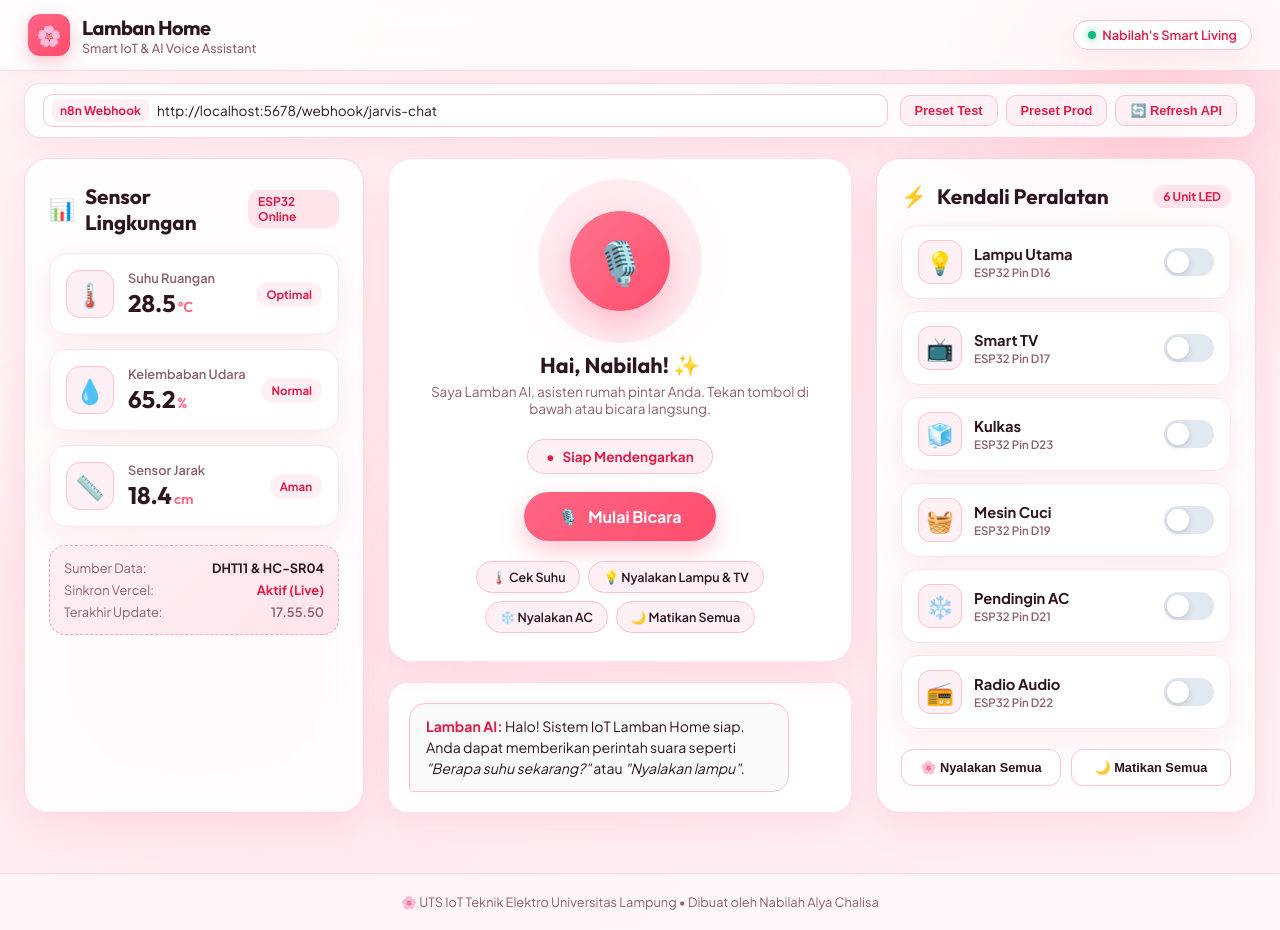
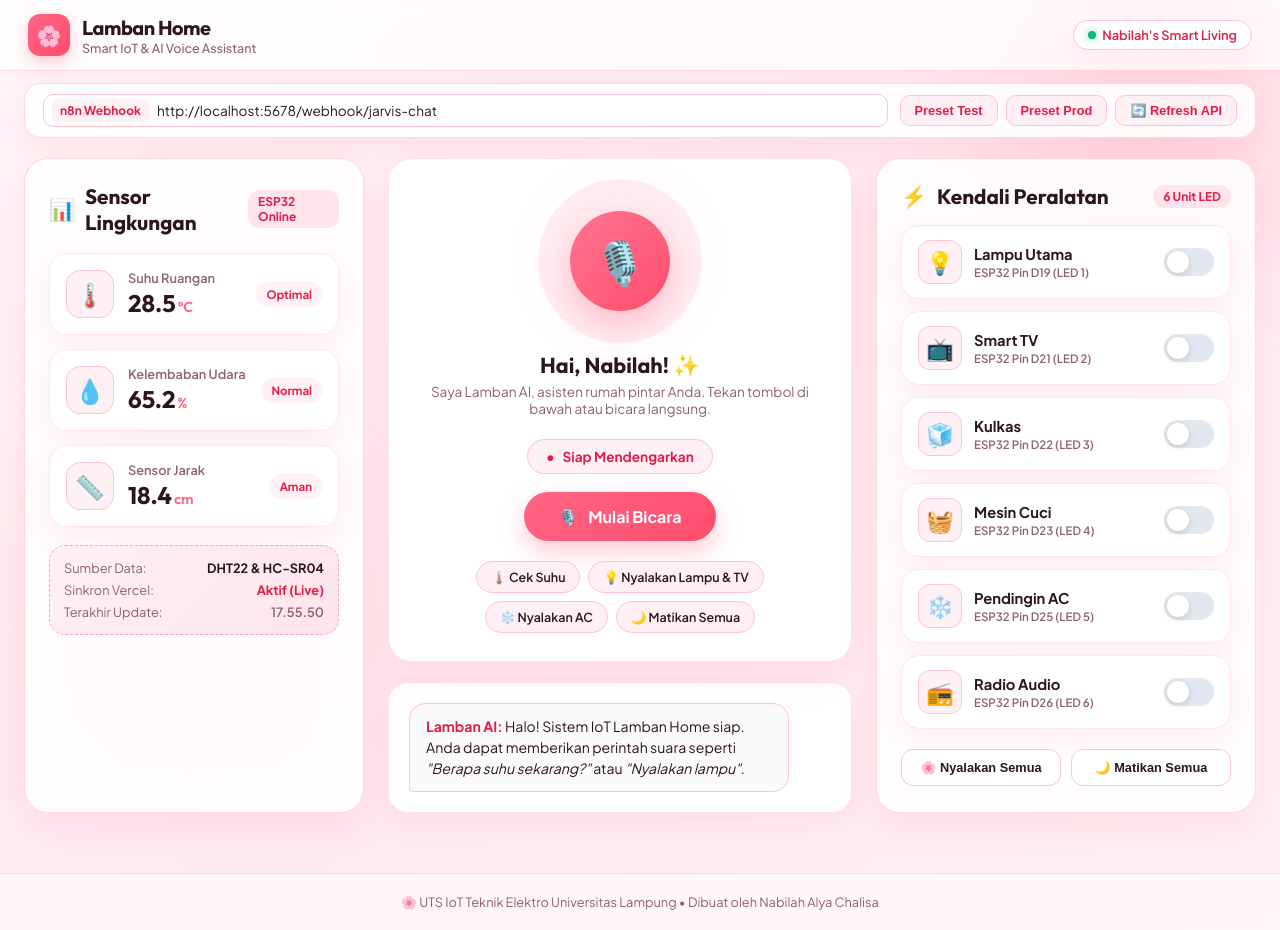
Before and after one commit to nabilachls/IOT, a website: page iin.html in a window 1280 px wide. Drawn offline with Linux system fonts and the light colour scheme; no server answers.

Commit message:
Update exact hardware pins: DHT22 D4, HC-SR04 D5/D18, and LED 1-6 D19-D26

```diff
--- a/iin.html
+++ b/iin.html
@@ -840,7 +840,7 @@
             <div class="sync-box">
                 <div class="sync-row">
                     <span>Sumber Data:</span>
-                    <span style="font-weight:700; color:var(--text-dark);">DHT11 & HC-SR04</span>
+                    <span style="font-weight:700; color:var(--text-dark);">DHT22 & HC-SR04</span>
                 </div>
                 <div class="sync-row">
                     <span>Sinkron Vercel:</span>
@@ -915,7 +915,7 @@
                         <div class="device-icon">💡</div>
                         <div class="device-details">
                             <h4>Lampu Utama</h4>
-                            <p>ESP32 Pin D16</p>
+                            <p>ESP32 Pin D19 (LED 1)</p>
                         </div>
                     </div>
                     <label class="switch">
@@ -930,7 +930,7 @@
                         <div class="device-icon">📺</div>
                         <div class="device-details">
                             <h4>Smart TV</h4>
-                            <p>ESP32 Pin D17</p>
+                            <p>ESP32 Pin D21 (LED 2)</p>
                         </div>
                     </div>
                     <label class="switch">
@@ -945,7 +945,7 @@
                         <div class="device-icon">🧊</div>
                         <div class="device-details">
                             <h4>Kulkas</h4>
-                            <p>ESP32 Pin D23</p>
+                            <p>ESP32 Pin D22 (LED 3)</p>
                         </div>
                     </div>
                     <label class="switch">
@@ -960,7 +960,7 @@
                         <div class="device-icon">🧺</div>
                         <div class="device-details">
                             <h4>Mesin Cuci</h4>
-                            <p>ESP32 Pin D19</p>
+                            <p>ESP32 Pin D23 (LED 4)</p>
                         </div>
                     </div>
                     <label class="switch">
@@ -975,7 +975,7 @@
                         <div class="device-icon">❄️</div>
                         <div class="device-details">
                             <h4>Pendingin AC</h4>
-                            <p>ESP32 Pin D21</p>
+                            <p>ESP32 Pin D25 (LED 5)</p>
                         </div>
                     </div>
                     <label class="switch">
@@ -990,7 +990,7 @@
                         <div class="device-icon">📻</div>
                         <div class="device-details">
                             <h4>Radio Audio</h4>
-                            <p>ESP32 Pin D22</p>
+                            <p>ESP32 Pin D26 (LED 6)</p>
                         </div>
                     </div>
                     <label class="switch">
```
Also changed, not shown: index.html (+7 -7 lines), README.md, 1 other file.
